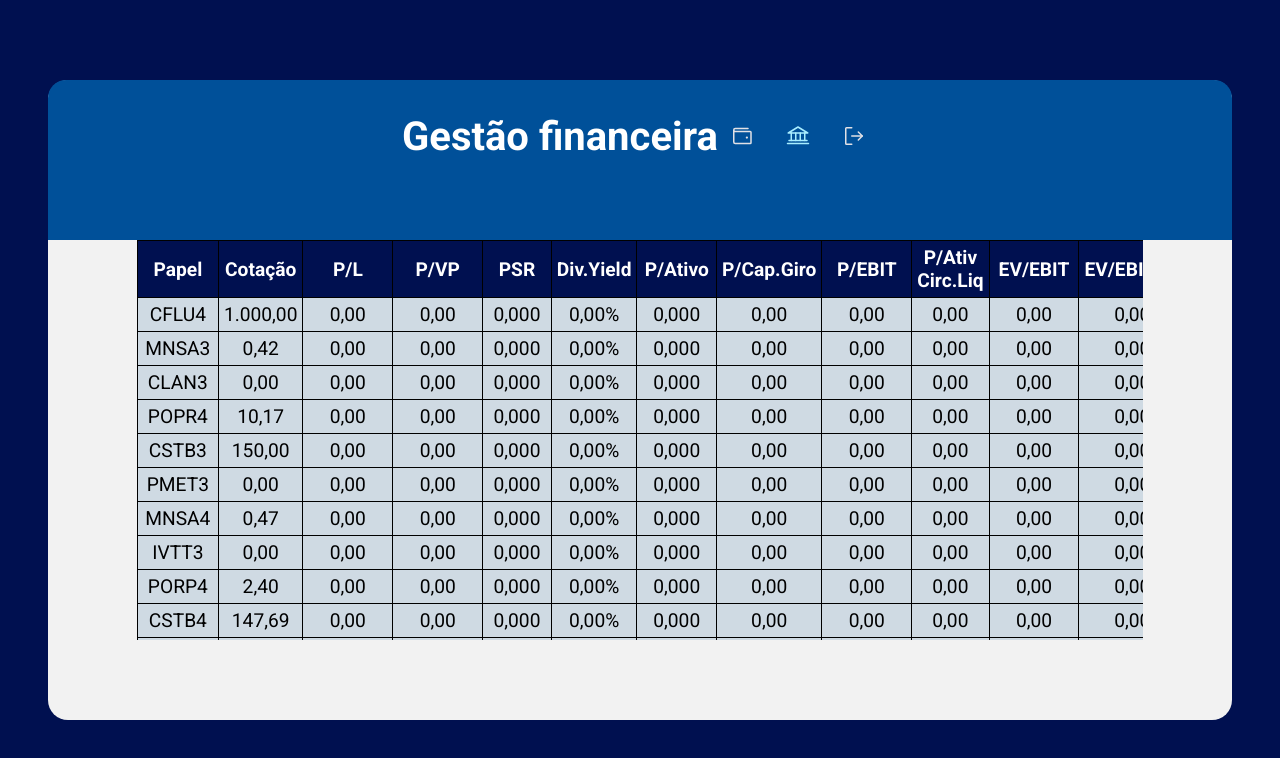
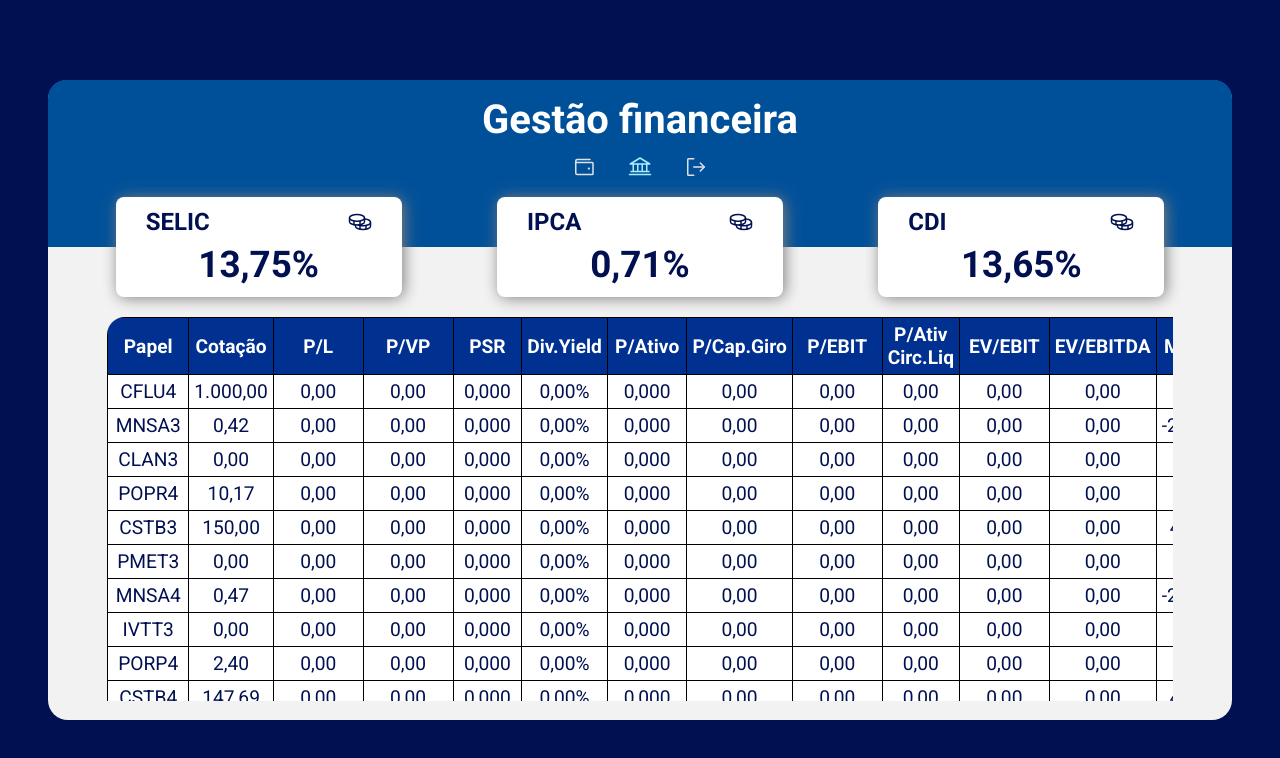
Before and after one commit to feh-franc0/Projeto-Pessoal-Frontend-PersonalFinanceTools, a React (Vite) app: page /finance in a window 1280 px wide. Shown: the top 758 px of the page. Built offline with nearby package versions, Linux system fonts and the light colour scheme.

Commit message:
arrumando o visual do projeto

```diff
--- a/src/components/Header/index.tsx
+++ b/src/components/Header/index.tsx
@@ -13,7 +13,7 @@ export function Header() {
         <NavLink to="/finance">
           <Bank size={24} />
         </NavLink>
-        <NavLink to="/">
+        <NavLink className="exit" to="/">
           <SignOut size={24} />
         </NavLink>
       </nav>
--- a/src/components/Header/styles.ts
+++ b/src/components/Header/styles.ts
@@ -2,12 +2,15 @@ import styled from 'styled-components'
 
 export const HeaderContainer = styled.header`
   display: flex;
+  flex-direction: column;
+  justify-content: center;
   align-items: center;
-  justify-content: center;
+  height: 100vh;
+
   /* justify-content: space-between; */
   background-color: ${(props) => props.theme['color-primary']};
-  padding: 2rem;
-  padding-bottom: 5rem;
+  padding: 1rem;
+  padding-bottom: 3.5rem;
   border-top-left-radius: 18px;
   border-top-right-radius: 18px;
 
--- a/src/components/Summary/styles.ts
+++ b/src/components/Summary/styles.ts
@@ -23,6 +23,8 @@ export const SummaryContainer = styled.div`
 
   .ganho {
     background-color: white;
+
+    box-shadow: 2px 1px 15px gray;
     .container {
       .header {
         svg {
--- a/src/layouts/AccountingLayout/index.tsx
+++ b/src/layouts/AccountingLayout/index.tsx
@@ -1,14 +1,13 @@
 import { Outlet } from 'react-router-dom'
 import { Header } from '../../components/Header'
 import { LayoutContainer } from './styles'
-import { Summary } from '../../components/Summary'
+// import { Summary } from '../../components/Summary'
 
 export function AccountingLayout() {
   // ? <Outlet /> = um espaço para ser inserido algum conteúdo
   return (
     <LayoutContainer>
       <Header />
-      <Summary />
       <Outlet />
     </LayoutContainer>
   )
--- a/src/pages/AccountFormAndStatement/index.tsx
+++ b/src/pages/AccountFormAndStatement/index.tsx
@@ -6,9 +6,12 @@ import {
   Trash,
 } from 'phosphor-react'
 import { FinancialStatementTable, StyledZero } from './styles'
+import { Summary } from '../../components/Summary'
 
 export function AccountFormAndStatement() {
   return (
+    <>
+      <Summary />
       <StyledZero>
         <form>
           <div className="form-group">
@@ -173,5 +176,6 @@ export function AccountFormAndStatement() {
           </table>
         </FinancialStatementTable>
       </StyledZero>
+    </>
   )
 }
--- a/src/pages/Login/index.tsx
+++ b/src/pages/Login/index.tsx
@@ -1,6 +1,6 @@
 import React, { useState } from 'react'
 import { useNavigate, NavLink } from 'react-router-dom'
-import iconGoogle from '../../assets/GoogleG.png'
+// import iconGoogle from '../../assets/GoogleG.png'
 
 export function Login() {
   const [email, setEmail] = useState('')
@@ -62,10 +62,10 @@ export function Login() {
         </div>
 
         <div className="login-with-google">
-          <p>Logar com:</p>
+          {/* <p>Logar com:</p>
           <button>
             <img src={iconGoogle} alt="" />
-          </button>
+          </button> */}
         </div>
       </form>
     </div>
--- a/src/pages/Products/index.tsx
+++ b/src/pages/Products/index.tsx
@@ -1,12 +1,57 @@
+import { Coins } from 'phosphor-react'
 import Table from './Table'
-import { ContainerTableStocks, ScrollTable } from './styles'
+import {
+  ContainerMain,
+  ContainerTableStocks,
+  ScrollTable,
+  SummaryContainerSELICIPCACDI,
+} from './styles'
 
 export function Products() {
   return (
     <ContainerTableStocks>
-      <ScrollTable>
-        <Table />
-      </ScrollTable>
+      <ContainerMain>
+        <SummaryContainerSELICIPCACDI>
+          <div className="selic">
+            <div className="container">
+              <div className="header">
+                <h2>SELIC</h2>
+                <Coins size={24} />
+              </div>
+              <div className="texto">
+                <p>13,75%</p>
+              </div>
+            </div>
+          </div>
+
+          <div className="ipca">
+            <div className="container">
+              <div className="header">
+                <h2>IPCA</h2>
+                <Coins size={24} />
+              </div>
+              <div className="texto">
+                <p> 0,71%</p>
+              </div>
+            </div>
+          </div>
+
+          <div className="cdi">
+            <div className="container">
+              <div className="header">
+                <h2>CDI</h2>
+                <Coins size={24} />
+              </div>
+              <div className="texto">
+                <p>13,65% </p>
+              </div>
+            </div>
+          </div>
+        </SummaryContainerSELICIPCACDI>
+        <ScrollTable>
+          <Table />
+        </ScrollTable>
+      </ContainerMain>
     </ContainerTableStocks>
   )
 }
--- a/src/pages/Products/styles.ts
+++ b/src/pages/Products/styles.ts
@@ -8,16 +8,16 @@ export const ContainerTableStocks = styled.div`
 
   table {
     border-collapse: collapse;
-    background-color: rgb(207 218 227);
-    color: #000000;
+    background-color: white;
+    color: ${(props) => props.theme['color-secundary-dark']};
     font-size: 1.2rem;
   }
 
   thead tr {
     position: sticky;
     top: 0;
-    background-color: ${(props) => props.theme['color-secundary-dark']};
-    color: #ffffff;
+    background-color: ${(props) => props.theme['color-secundary']};
+    color: ${(props) => props.theme.white};
   }
 
   table,
@@ -29,10 +29,14 @@ export const ContainerTableStocks = styled.div`
 `
 
 export const ScrollTable = styled.div`
+  /* box-shadow: 2px 1px 15px gray; */
   text-align: center;
-  width: 85%;
+  width: 90%;
+  justify-content: center;
   overflow: auto;
-  height: calc(100vh - 25rem);
+  height: calc(100vh - 26rem);
+  margin: 20px auto;
+  border-top-left-radius: 18px;
   ::-webkit-scrollbar-thumb {
     background-color: ${(props) => props.theme['color-primary']};
     border-top-right-radius: 5px;
@@ -46,3 +50,113 @@ export const ScrollTable = styled.div`
     border-bottom-right-radius: 5px;
   }
 `
+
+export const ContainerMain = styled.div`
+  width: 100%;
+`
+
+export const SummaryContainerSELICIPCACDI = styled.div`
+  display: flex;
+  justify-content: space-around;
+  align-items: center;
+  width: 100%;
+  height: 50px;
+  /* background-color: #eee; */
+  padding: 20px;
+  position: relative;
+  top: -25px;
+
+  .selic,
+  .ipca,
+  .cdi {
+    border-radius: 8px;
+    width: 25%;
+    height: 100px;
+    display: block;
+    padding: 0px 20px;
+  }
+
+  .selic {
+    box-shadow: 2px 1px 15px gray;
+    background-color: white;
+    .container {
+      .header {
+        h2 {
+          color: ${(props) => props.theme['color-secundary-dark']};
+        }
+        svg {
+          color: ${(props) => props.theme['color-secundary-dark']};
+        }
+      }
+      .texto {
+        color: ${(props) => props.theme['color-secundary-dark']};
+      }
+    }
+  }
+
+  .ipca {
+    box-shadow: 2px 1px 15px gray;
+    background-color: white;
+    .container {
+      .header {
+        h2 {
+          color: ${(props) => props.theme['color-secundary-dark']};
+        }
+        svg {
+          color: ${(props) => props.theme['color-secundary-dark']};
+        }
+      }
+      .texto {
+        color: ${(props) => props.theme['color-secundary-dark']};
+      }
+    }
+  }
+
+  .cdi {
+    box-shadow: 2px 1px 15px gray;
+    background-color: white;
+    .container {
+      .header {
+        h2 {
+          color: ${(props) => props.theme['color-secundary-dark']};
+        }
+        svg {
+          color: ${(props) => props.theme['color-secundary-dark']};
+        }
+      }
+      .texto {
+        color: ${(props) => props.theme['color-secundary-dark']};
+      }
+    }
+  }
+  .container {
+    display: flex;
+    flex-direction: column;
+    justify-content: space-evenly;
+    height: 100%;
+    padding: 10px;
+  }
+
+  .header {
+    display: flex;
+    justify-content: space-between;
+    align-items: center;
+    margin-bottom: 5px;
+
+    h2 {
+      font-size: 1.5rem;
+      /* font-weight: bold; */
+      margin-right: 10px;
+    }
+  }
+  .texto {
+    width: 100%;
+    color: black;
+    p {
+      font-size: 2.3rem;
+      font-weight: bold;
+      width: 100%;
+      text-align: center;
+    }
+  }
+`
```
Also changed, not shown: src/pages/AccountFormAndStatement/styles.ts (line endings or trailing spaces). Lines whose indentation alone changed are shown as unchanged.
